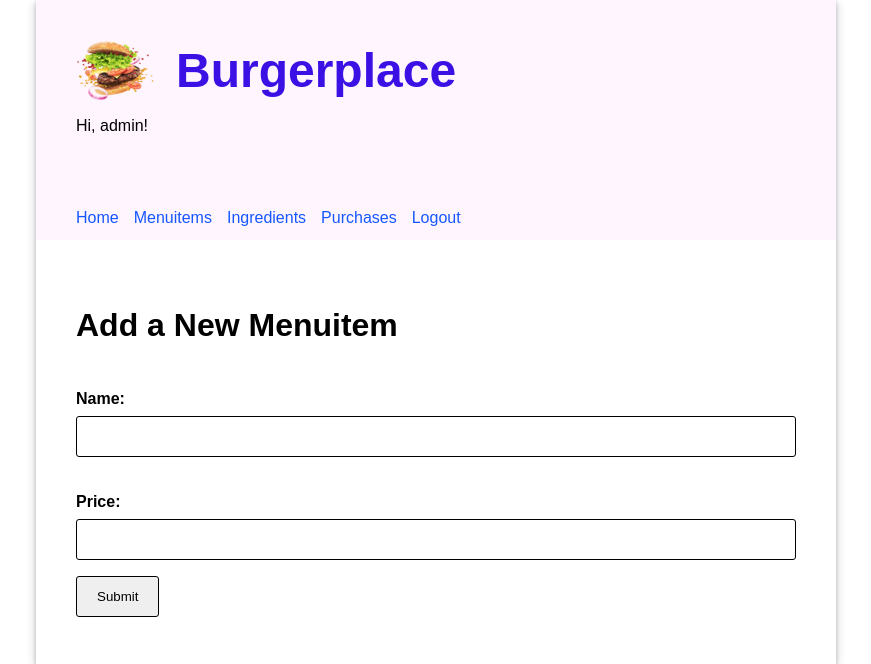
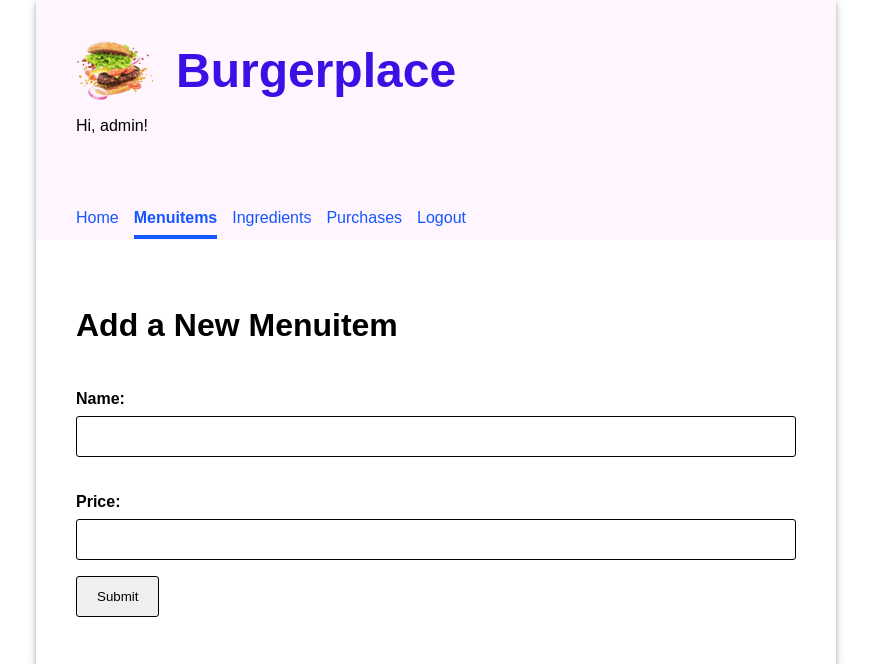
Before and after one commit to RemoCode/restaurant, a Django app: page /menuitems/create/ in a window 1280 px wide. Shown: the top 664 px of the page, without its empty margins (204-1075 px from the left). Run offline with Django 3.2, Linux system fonts and the light colour scheme; a user stored in the database is signed in.

Commit message:
underline nav element if on current site

```diff
--- a/burgerplace/templates/burgerplace/base.html
+++ b/burgerplace/templates/burgerplace/base.html
@@ -23,16 +23,27 @@
           {% if user.is_authenticated %}
             <p>Hi, {{ user.username }}!</p>
             <nav class="navbar">
-              <a class="nav-item" href="{% url 'home' %}">Home</a>
-              <a class="nav-item" href="{% url 'menuitems' %}">Menuitems</a>
-              <a class="nav-item" href="{% url 'ingredients' %}">Ingredients</a>
-              <a class="nav-item" href="{% url 'purchases' %}">Purchases</a>
+              {% url 'home' as home_url %}
+              {% url 'menuitems' as menuitems_url %}
+              {% url 'create_menuitem' as create_menuitem_url %}
+              {% url 'reciperequirements' as reciperequirements_url %}
+              {% url 'create_reciperequirement' as create_reciperequirement_url %}
+              {% url 'ingredients' as ingredients_url %}
+              {% url 'create_ingredient' as create_ingredient_url %}
+              {% url 'purchases' as purchases_url %}
+              {% url 'create_purchase' as create_purchase_url %}
+              <a class="nav-item{% if request.path == home_url %} current-page{% endif %}" href="{% url 'home' %}">Home</a>
+              <a class="nav-item{% if request.path == menuitems_url or request.path == create_menuitem_url or request.path == reciperequirements_url or request.path == create_reciperequirement_url %} current-page{% endif %}" href="{% url 'menuitems' %}">Menuitems</a>
+              <a class="nav-item{% if request.path == ingredients_url or request.path == create_ingredient_url %} current-page{% endif %}" href="{% url 'ingredients' %}">Ingredients</a>
+              <a class="nav-item{% if request.path == purchases_url or request.path == create_purchase_url %} current-page{% endif %}" href="{% url 'purchases' %}">Purchases</a>
               <a class="nav-item" href="{% url 'logout' %}">Logout</a>
             </nav>
           {% else %}
             <nav class="navbar">
-              <a class="nav-item" href="{% url 'login' %}">Login</a>
-              <a class="nav-item" href="{% url 'signup' %}">Signup</a>
+              {% url 'login' as login_url %}
+              {% url 'signup' as signup_url %}
+              <a class="nav-item{% if request.path == login_url %} current-page{% endif %}" href="{% url 'login' %}">Login</a>
+              <a class="nav-item{% if request.path == signup_url %} current-page{% endif %}" href="{% url 'signup' %}">Signup</a>
             </nav>
           {% endif %}
         </header>
```
Also changed, not shown: db.sqlite3.
